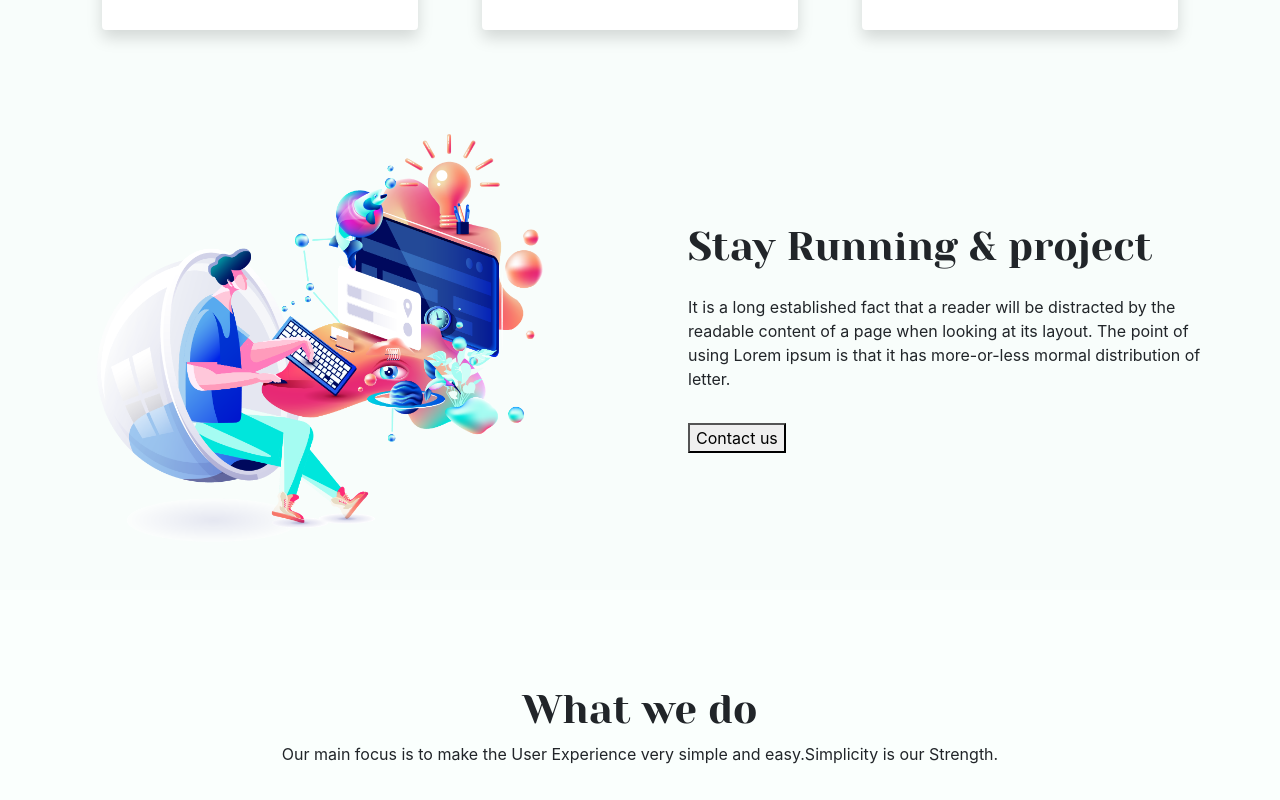
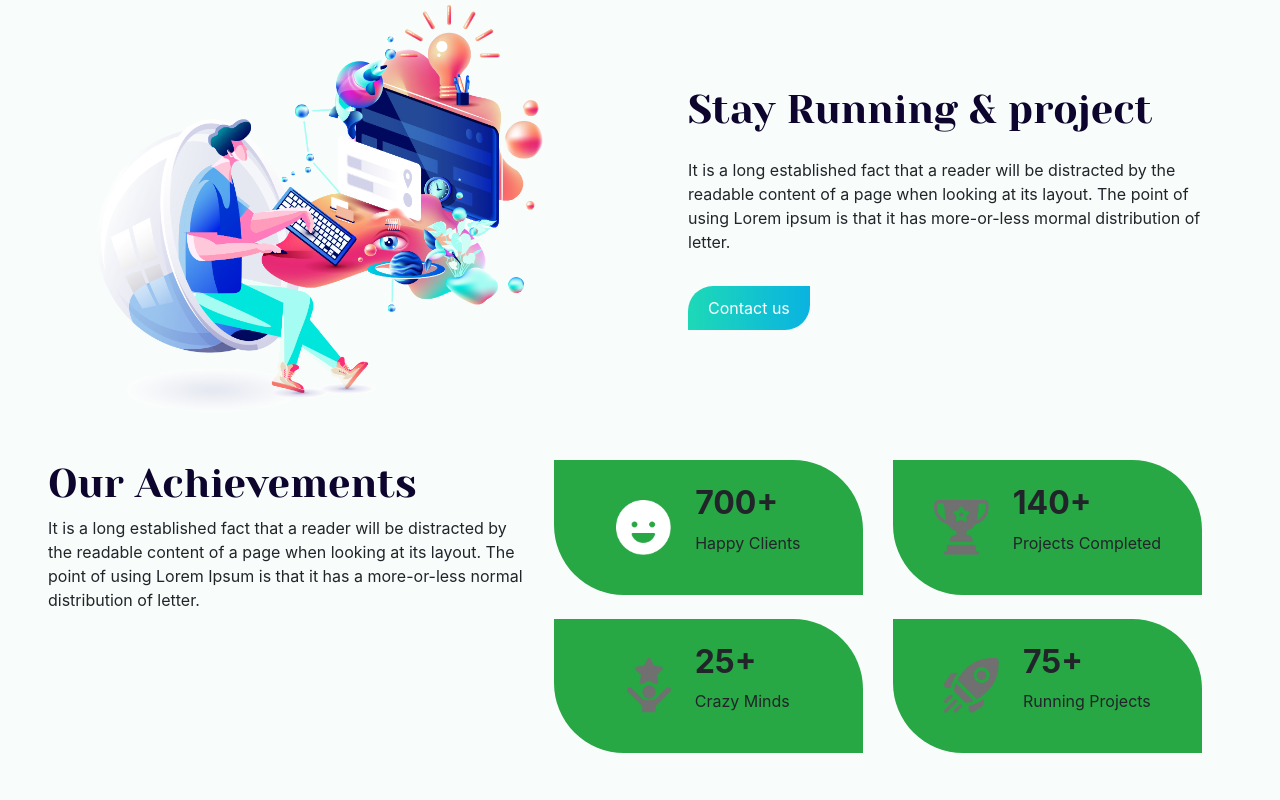
Before and after one commit to ariful-islam-mahin/athena-design, a React (Create React App) app: page / in a window 1280 px wide. Shown: the part 680-1480 px from the top of the page. Built offline with nearby package versions, Linux system fonts and the light colour scheme.

Commit message:
updated]

```diff
--- a/package.json
+++ b/package.json
@@ -3,6 +3,11 @@
   "version": "0.1.0",
   "private": true,
   "dependencies": {
+    "@fortawesome/fontawesome-svg-core": "^1.2.32",
+    "@fortawesome/free-brands-svg-icons": "^5.15.1",
+    "@fortawesome/free-regular-svg-icons": "^5.15.1",
+    "@fortawesome/free-solid-svg-icons": "^5.15.1",
+    "@fortawesome/react-fontawesome": "^0.1.12",
     "@testing-library/jest-dom": "^5.11.6",
     "@testing-library/react": "^11.2.0",
     "@testing-library/user-event": "^12.2.2",
--- a/src/App.css
+++ b/src/App.css
@@ -2,6 +2,7 @@
   background-color: #F8FDFB;
 }
 
-h1, h2{
+h1{
   font-family: 'Yeseva One', cursive;
+  color: #0d052e;
 }
--- a/src/App.js
+++ b/src/App.js
@@ -3,15 +3,17 @@ import Footer from "./components/Footer/Footer";
 import "bootstrap/dist/css/bootstrap.min.css";
 import Contact from "./components/Contact/Contact";
 import Team from "./components/Team/Team";
-import What from "./components/What/What";
+import What from "./components/Services/Services";
 import StayProject from "./components/StayProject/StayProject";
+import Achievements from "./components/Achievements/Achievements";
 
 function App() {
   return (
     <div className="main">
+      <What />
+      <StayProject />
+      <Achievements/>
       <Team />
-      <StayProject />
-      <What />
       <Contact />
       <Footer />
     </div>
--- /dev/null
+++ b/src/components/Achievements/Achievements.js
@@ -0,0 +1,48 @@
+import React from 'react';
+import AchievementsItem from './AchievementsItem.js';
+import happy from '../../images/happy@2x.png';
+import marketing from '../../images/marketing@2x.png';
+import surface from '../../images/surface1@2x.png';
+import transportation from '../../images/transportation@2x.png';
+
+const achievements = [
+    {
+        icon: happy,
+        count: 700,
+        title: "Happy Clients"
+    },
+    {
+        icon: marketing,
+        count: 140,
+        title: "Projects Completed"
+    },
+    {
+        icon: surface,
+        count: 25,
+        title: "Crazy Minds"
+    },
+    {
+        icon: transportation,
+        count: 75,
+        title: "Running Projects"
+    }
+]
+const Achievements = () => {
+    return (
+        <div className="px-5 mx-auto">
+            <div className="row">
+                <div className="col-lg-5">
+                    <h1>Our Achievements</h1>
+                    <p>It is a long established fact that a reader will be distracted by the readable content of a page when looking at its layout. The point of using Lorem Ipsum is that it has a more-or-less normal distribution of letter.</p>
+                </div>
+                <div className="col-lg-7 row">
+                    {
+                        achievements.map((achievement, idx) => <AchievementsItem key={idx} achievement={achievement}/>)
+                    }
+                </div>
+            </div>
+        </div>
+    );
+};
+
+export default Achievements;
--- /dev/null
+++ b/src/components/Achievements/AchievementsItem.js
@@ -0,0 +1,19 @@
+import React from 'react';
+
+const AchievementsItem = ({achievement}) => {
+    const{icon, count, title} = achievement;
+
+    return (
+        <div className="col-md-6">
+            <div className="bg-success d-flex align-items-center radius-div py-4 mb-4 justify-content-center">
+                <img style={{height:'55px'}} className="mr-4" src={icon} alt=""/>
+                <div>
+                    <h2 className="font-weight-bold">{count}+</h2>
+                    <p>{title}</p>
+                </div>
+            </div>
+        </div>
+    );
+};
+
+export default AchievementsItem;
--- a/src/components/Footer/Footer.css
+++ b/src/components/Footer/Footer.css
@@ -16,10 +16,6 @@
     color: #505050;
 }
 
-.header{
-    color: #0d052e;
-}
-
 .contact-input{
     max-width: 600px;
     box-shadow: rgba(149, 157, 165, 0.2) 0px 8px 24px;
@@ -27,13 +23,17 @@
 
 .gradient-btn{
     background-image: linear-gradient(to right, #1DD9B7 , #0AB3E1);
-    padding: 10px 20px 10px 20px !important;
+    padding: 10px 20px !important;
     color: #fff !important;
     border: none;
 }
 
 .radius-btn{
-    border-radius: 25px 0 25px 0 !important;
+    border-radius: 25px 0 !important;
+}
+
+.radius-div{
+    border-radius: 0 70px ;
 }
 
 .team-item{
--- a/src/components/What/What.js
+++ b/src/components/Services/Services.js
@@ -1,5 +1,5 @@
 import React from "react";
-import "./what.css";
+import "./services.css";
 import experience from "../../images/Group 65@2x.png";
 import Interface from "../../images/Group 66@2x.png";
 import Prototyping from "../../images/Group 69@2x.png";
@@ -8,7 +8,7 @@ import bg from "../../images/bgString (1).png";
 
 const What = () => {
   return (
-    <div style={{ backgroundColor: "#FAFFFD" }} className="pt-5 pb-5  ">
+    <div style={{ backgroundColor: "#FAFFFD" }} className="pt-5 pb-5 ">
       <div className="bg-string">
         <div className="pt-5" style={{ textAlign: "center" }}>
           <h1 className="what" style={{ fontFamily: "Yeseva One" }}>
--- a/src/components/StayProject/StayProject.js
+++ b/src/components/StayProject/StayProject.js
@@ -2,7 +2,7 @@ import React from "react";
 import img20 from "../../images/20 [Converted]@2x.png";
 const StayProject = () => {
   return (
-    <div className=" Project pt-2 pl-5 pr-5 pb-5">
+    <div className=" Project pt-2 px-5 mx-auto pb-5">
       <div className="row  d-flex align-items-center">
         <div className="col-md-6 img16 pl-5">
           <img
@@ -31,7 +31,7 @@ const StayProject = () => {
             <span> of letter.</span>
           </p>
           <div className="pt-3">
-            <button className="button-us button-see" href="">
+            <button className="radius-btn gradient-btn" href="">
               Contact us
             </button>
           </div>
```
Also changed, not shown: src/components/Services/services.css (renamed from src/components/What/what.css), 1 other file (tests, documents, lock files or other folders).
